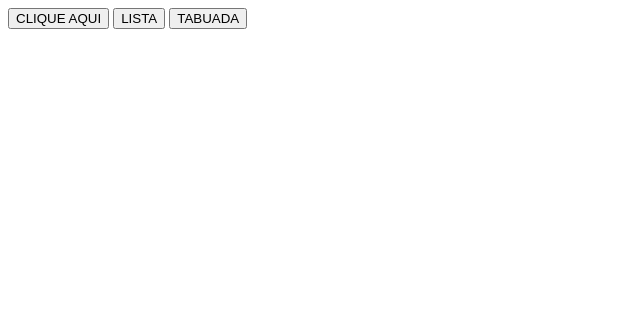
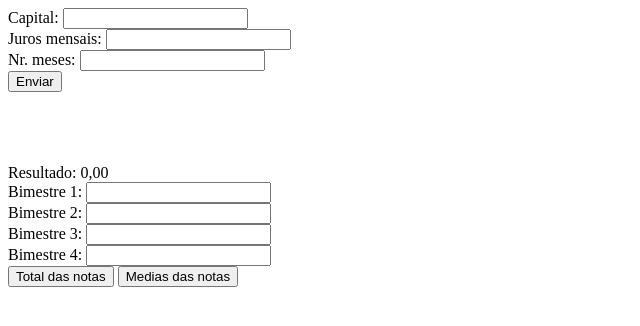
Before and after one commit to nicollycruz/primeirof_3t, a plain HTML site: page index.html in a window 1280 px wide. Shown: the whole page, without its empty margins (0-640 px from the left). Drawn offline with Linux system fonts and the light colour scheme.

Commit message:
Update index.html

```diff
--- a/index.html
+++ b/index.html
@@ -1,18 +1,27 @@
 <!DOCTYPE html>
-<html lang="en">
+<html lang="pt-br">
 <head>
     <meta charset="UTF-8">
     <meta http-equiv="X-UA-Compatible" content="IE=edge">
     <meta name="viewport" content="width=device-width, initial-scale=1.0">
-    <title> primeiro f </title>
+    <title>Primeiro F</title>
     <script src="estudo.js"></script>
 </head>
 <body>
-    <BUtton onclick="escreva()"> CLIQUE AQUI</BUtton>
 
-    <button onclick="mostra()">LISTA</button>
+    Capital: <input id="valor" type="text"><br>
+    Juros mensais: <input id="juros" type="text"><br>
+    Nr. meses: <input id="meses" type="text"><br>
+    <button onclick="total()"> Enviar</button>
 
-    <button onclick="mostratabuada()">TABUADA</button>
+    <br><br><br><br><br>
+    <span id="resul">Resultado: 0,00</span><br>
+    Bimestre 1: <input id="b1" type="text"><br>
+    Bimestre 2: <input id="b2" type="text"><br>
+    Bimestre 3: <input id="b3" type="text"><br>
+    Bimestre 4: <input id="b4" type="text"><br>
 
+    <button onclick="Totaldasnotas()"> Total das notas</button>
+    <button onclick="Media()"> Medias das notas</button>
 </body>
 </html>
```
